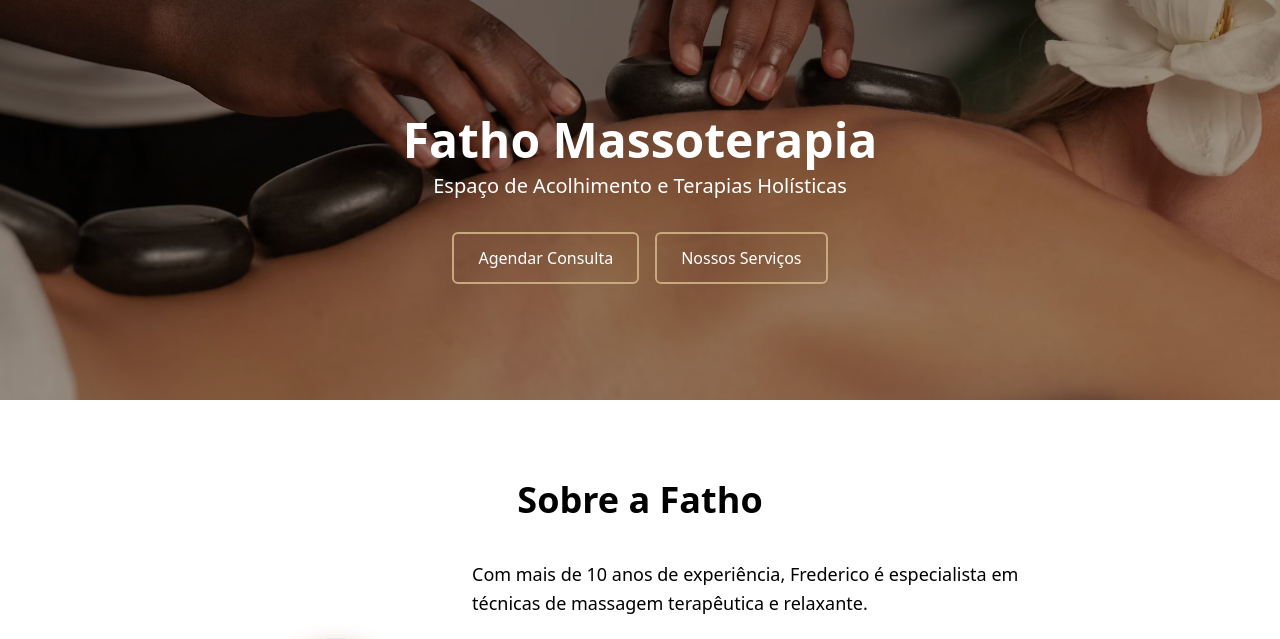
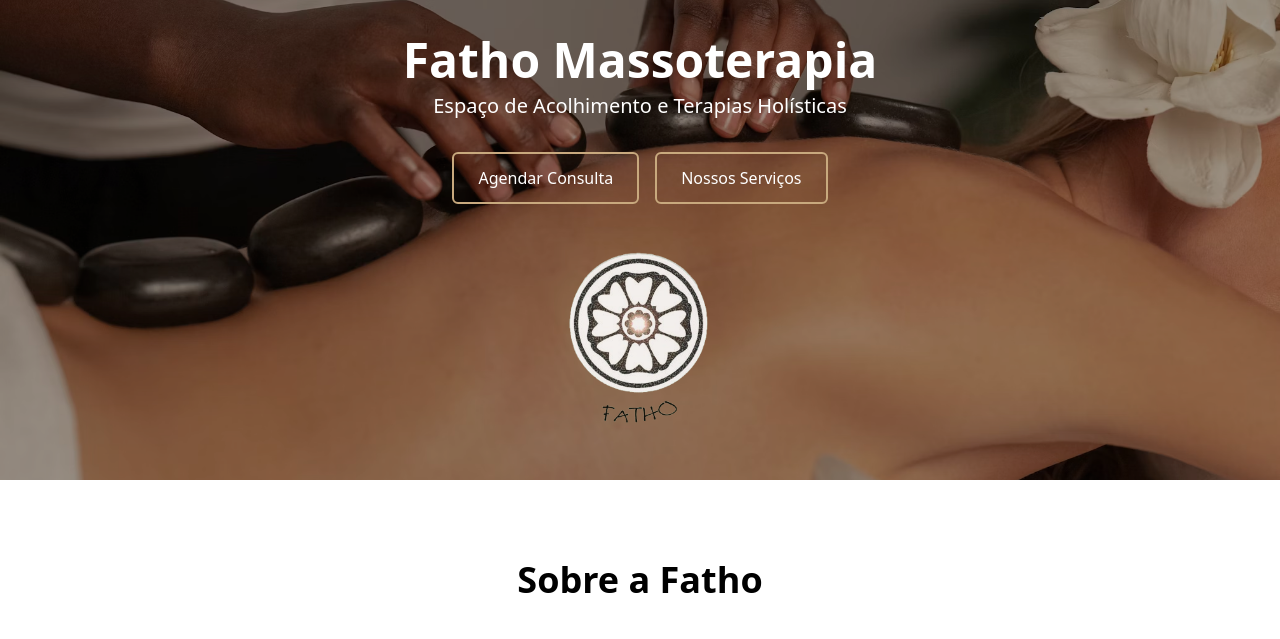
Before and after one commit to RenanDevKF/Projetos, a Django app: page / in a window 1280 px wide. Shown: the top 639 px of the page. Run offline with Django 5.2, Linux system fonts and the light colour scheme; data that the repository does not hold is empty; some libraries are stand-ins or nearby versions.

Commit message:
feaT: add logo hero section e ajsutes finais

```diff
--- a/templates/core/home.html
+++ b/templates/core/home.html
@@ -5,7 +5,7 @@
 
 {% block content %}
     <!-- Hero Section com imagem de fundo - Tamanho ajustado -->
-    <section class="relative bg-cover bg-center" style="background-image: url('{% static 'img/massage-hero.jpg' %}'); background-position: center top 40%; height: 50vh; min-height: 300px; max-height: 60vh; display: flex; align-items: center;">
+    <section class="relative bg-cover bg-center" style="background-image: url('{% static 'img/massage-hero.jpg' %}'); background-position: center top 40%; height: 60vh; min-height: 400px; max-height: 70vh; display: flex; align-items: center;">
         <div class="absolute inset-0 bg-black bg-opacity-40"></div>
 
         <div class="container mx-auto px-4 relative z-10">
@@ -15,6 +15,13 @@
                 <div class="flex flex-wrap gap-4 justify-center">
                     <a href="#contato" class="btn-hero">Agendar Consulta</a>
                     <a href="{% url 'core:services' %}" class="btn-hero">Nossos Serviços</a>
+                </div>
+
+                <!-- Logomarca adicionada aqui -->
+                <div class="animate-fade-in">
+                    <img src="{% static 'img/logo-fatho.png' %}"
+                         alt="Logo Fatho Massoterapia"
+                         class="mx-auto h-48 md:h-60 w-auto opacity-90 hover:opacity-100 transition-opacity">
                 </div>
             </div>
         </div>
```
